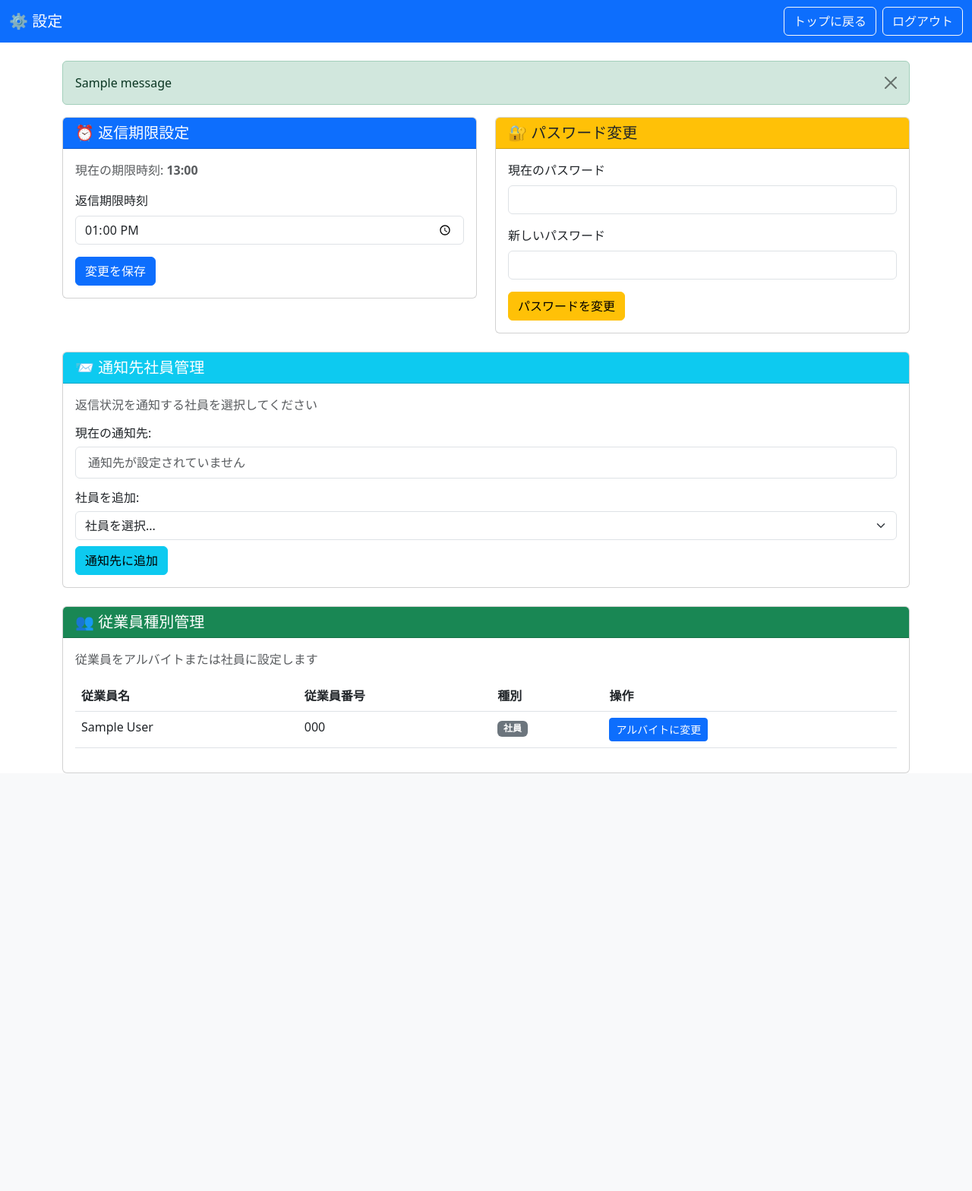
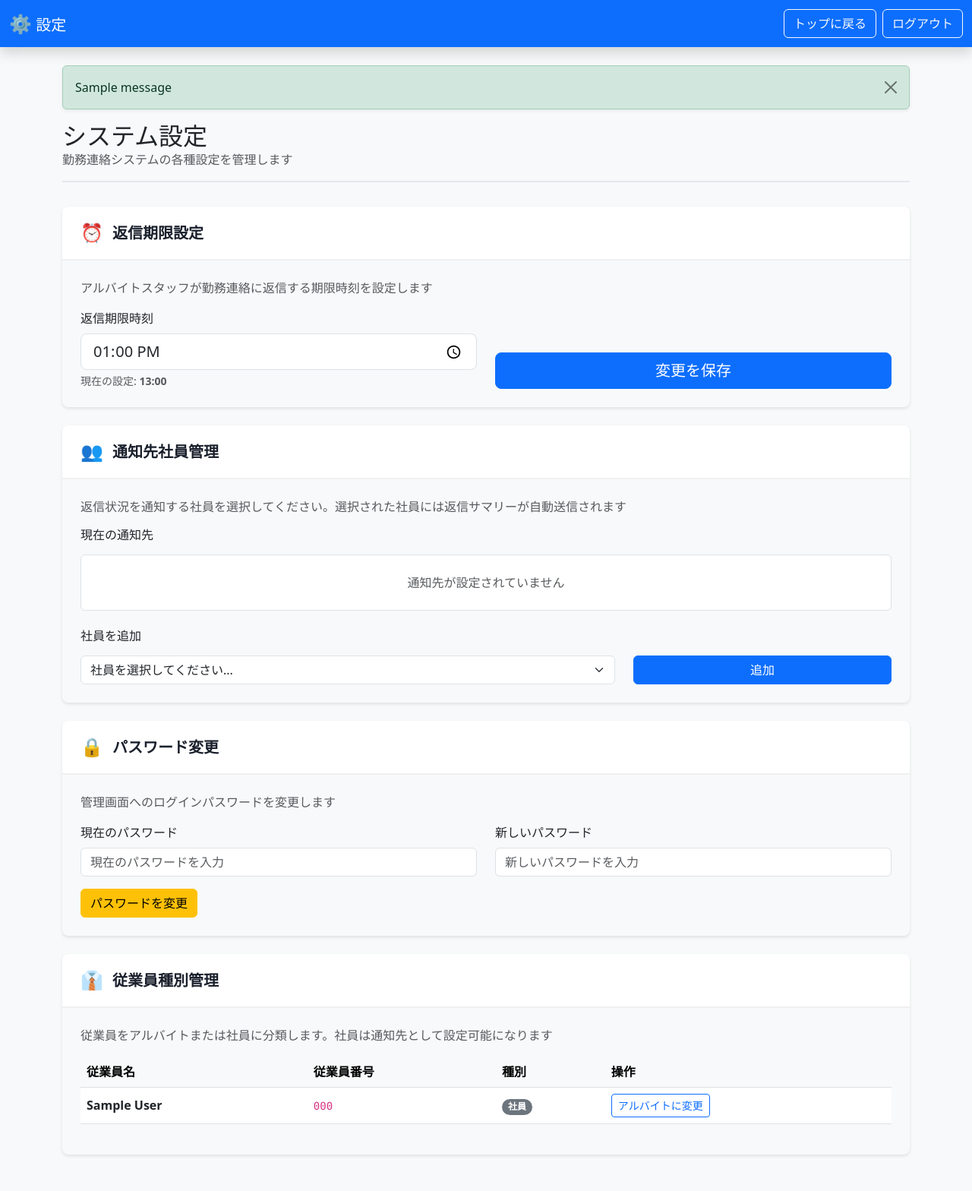
Before and after one commit to tontonfine/line-bot-work-notification, a Flask app: page /settings in a window 1280 px wide. Shown: the whole page at 76% size. Before the commit the page ends 1018 px from the top, so only its background shows below. Run offline with Flask 3, Linux system fonts and the light colour scheme; the visitor is signed in with stand-in values (Sample User, id 1); data comes from the database, SQL or seed files in the repository; tables that the repository leaves empty hold one stand-in row (values such as "Sample post"); one stand-in notice (Sample message) is shown.

Commit message:
feat: Feature #4 設定画面再構成 - モダンUIデザイン適用
## 変更内容
- ✅ セクション順序変更: ⏰返信期限 → 👥通知先社員 → 🔒パスワード → 👔従業員種別
- ✅ カードベースデザイン: 白背景、影付き、ホバーエフェクト
- ✅ 絵文字アイコン追加で視認性向上
- ✅ レスポンシブデザイン対応

## 実装ファイル
- templates/settings.html: 完全リファクタリング
- claudedocs/implementation-plan.md: 実装計画書追加

## テスト
- ブラウザで動作確認済み（Playwright使用）
- すべてのセクションが正しい順序で表示
- 既存機能は維持

🤖 Generated with [Claude Code](https://claude.com/claude-code)

Co-Authored-By: Claude <noreply@anthropic.com>

```diff
--- a/templates/settings.html
+++ b/templates/settings.html
@@ -5,11 +5,51 @@
     <meta name="viewport" content="width=device-width, initial-scale=1.0">
     <title>設定 - 勤務連絡システム</title>
     <link href="https://cdn.jsdelivr.net/npm/bootstrap@5.3.0/dist/css/bootstrap.min.css" rel="stylesheet">
+    <style>
+        .settings-card {
+            border: none;
+            box-shadow: 0 2px 4px rgba(0,0,0,0.1);
+            border-radius: 8px;
+            margin-bottom: 1.5rem;
+            transition: box-shadow 0.3s ease;
+        }
+        .settings-card:hover {
+            box-shadow: 0 4px 8px rgba(0,0,0,0.15);
+        }
+        .settings-card-header {
+            background: white;
+            border-bottom: 2px solid #f0f0f0;
+            padding: 1.25rem 1.5rem;
+            border-radius: 8px 8px 0 0;
+        }
+        .settings-card-header h5 {
+            margin: 0;
+            display: flex;
+            align-items: center;
+            font-size: 1.25rem;
+            font-weight: 600;
+            color: #1a202c;
+        }
+        .settings-card-header .icon {
+            font-size: 1.5rem;
+            margin-right: 0.75rem;
+        }
+        .settings-card-body {
+            padding: 1.5rem;
+        }
+        .page-header {
+            margin-bottom: 2rem;
+            padding-bottom: 1rem;
+            border-bottom: 2px solid #e2e8f0;
+        }
+    </style>
 </head>
-<body>
-    <nav class="navbar navbar-expand-lg navbar-dark bg-primary">
+<body class="bg-light">
+    <nav class="navbar navbar-expand-lg navbar-dark bg-primary shadow">
         <div class="container-fluid">
-            <a class="navbar-brand" href="{{ url_for('index') }}">⚙️ 設定</a>
+            <a class="navbar-brand" href="{{ url_for('index') }}">
+                <span class="fs-4">⚙️</span> 設定
+            </a>
             <div class="d-flex">
                 <a href="{{ url_for('index') }}" class="btn btn-outline-light me-2">トップに戻る</a>
                 <a href="{{ url_for('logout') }}" class="btn btn-outline-light">ログアウト</a>
@@ -17,11 +57,11 @@
         </div>
     </nav>
 
-    <div class="container mt-4">
+    <div class="container mt-4 mb-5">
         {% with messages = get_flashed_messages(with_categories=true) %}
             {% if messages %}
                 {% for category, message in messages %}
-                    <div class="alert alert-{{ category }} alert-dismissible fade show" role="alert">
+                    <div class="alert alert-{{ category }} alert-dismissible fade show shadow-sm" role="alert">
                         {{ message }}
                         <button type="button" class="btn-close" data-bs-dismiss="alert"></button>
                     </div>
@@ -29,94 +69,127 @@
             {% endif %}
         {% endwith %}
 
-        <div class="row">
-            <!-- 基本設定 -->
-            <div class="col-md-6 mb-4">
-                <div class="card">
-                    <div class="card-header bg-primary text-white">
-                        <h5 class="mb-0">⏰ 返信期限設定</h5>
-                    </div>
-                    <div class="card-body">
-                        <p class="text-muted">現在の期限時刻: <strong>{{ deadline_time }}</strong></p>
-                        <div class="mb-3">
-                            <label for="deadline_time" class="form-label">返信期限時刻</label>
-                            <input type="time" class="form-control" id="deadline_time" value="{{ deadline_time }}">
-                        </div>
-                        <button class="btn btn-primary" onclick="updateDeadline()">変更を保存</button>
-                    </div>
-                </div>
+        <div class="page-header">
+            <h2 class="mb-0">システム設定</h2>
+            <p class="text-muted mb-0">勤務連絡システムの各種設定を管理します</p>
         </div>
 
-            <!-- パスワード変更 -->
-            <div class="col-md-6 mb-4">
-                <div class="card">
-                    <div class="card-header bg-warning">
-                        <h5 class="mb-0">🔐 パスワード変更</h5>
+        <!-- セクション1: 返信期限設定 -->
+        <div class="settings-card">
+            <div class="settings-card-header">
+                <h5>
+                    <span class="icon">⏰</span>
+                    返信期限設定
+                </h5>
             </div>
-                    <div class="card-body">
-                        <div class="mb-3">
-                            <label for="current_password" class="form-label">現在のパスワード</label>
-                            <input type="password" class="form-control" id="current_password">
+            <div class="settings-card-body">
+                <p class="text-muted mb-3">アルバイトスタッフが勤務連絡に返信する期限時刻を設定します</p>
+                <div class="row align-items-end">
+                    <div class="col-md-6">
+                        <label for="deadline_time" class="form-label">返信期限時刻</label>
+                        <input type="time" class="form-control form-control-lg" id="deadline_time" value="{{ deadline_time }}">
+                        <div class="form-text">現在の設定: <strong>{{ deadline_time }}</strong></div>
                     </div>
-                        <div class="mb-3">
-                            <label for="new_password" class="form-label">新しいパスワード</label>
-                            <input type="password" class="form-control" id="new_password">
-                        </div>
-                        <button class="btn btn-warning" onclick="updatePassword()">パスワードを変更</button>
+                    <div class="col-md-6">
+                        <button class="btn btn-primary btn-lg w-100" onclick="updateDeadline()">
+                            変更を保存
+                        </button>
                     </div>
                 </div>
             </div>
         </div>
 
-        <!-- 通知先社員管理 -->
-        <div class="row">
-            <div class="col-12 mb-4">
-                <div class="card">
-                    <div class="card-header bg-info text-white">
-                        <h5 class="mb-0">📨 通知先社員管理</h5>
+        <!-- セクション2: 通知先社員管理 -->
+        <div class="settings-card">
+            <div class="settings-card-header">
+                <h5>
+                    <span class="icon">👥</span>
+                    通知先社員管理
+                </h5>
             </div>
-                    <div class="card-body">
-                        <p class="text-muted">返信状況を通知する社員を選択してください</p>
+            <div class="settings-card-body">
+                <p class="text-muted mb-3">返信状況を通知する社員を選択してください。選択された社員には返信サマリーが自動送信されます</p>
 
-                        <h6 class="mt-3">現在の通知先:</h6>
-                        <ul class="list-group mb-3">
+                <h6 class="mb-3">現在の通知先</h6>
+                <ul class="list-group mb-4">
                     {% if managers %}
                         {% for manager in managers %}
                             <li class="list-group-item d-flex justify-content-between align-items-center">
-                                        {{ manager.name }}
-                                        <button class="btn btn-sm btn-danger" onclick="removeManager({{ manager.id }})">削除</button>
+                                <span>
+                                    <strong>{{ manager.name }}</strong>
+                                    <small class="text-muted ms-2">({{ manager.employee_number }})</small>
+                                </span>
+                                <button class="btn btn-sm btn-outline-danger" onclick="removeManager({{ manager.id }})">
+                                    削除
+                                </button>
                             </li>
                         {% endfor %}
                     {% else %}
-                                <li class="list-group-item text-muted">通知先が設定されていません</li>
+                        <li class="list-group-item text-muted text-center py-4">
+                            通知先が設定されていません
+                        </li>
                     {% endif %}
                 </ul>
 
-                        <h6>社員を追加:</h6>
+                <h6 class="mb-3">社員を追加</h6>
+                <div class="row">
+                    <div class="col-md-8">
                         <select class="form-select" id="manager_select">
-                            <option value="">社員を選択...</option>
+                            <option value="">社員を選択してください...</option>
                             {% for emp in full_time %}
-                                <option value="{{ emp.id }}">{{ emp.name }}</option>
+                                <option value="{{ emp.id }}">{{ emp.name }} ({{ emp.employee_number }})</option>
                             {% endfor %}
                         </select>
-                        <button class="btn btn-info mt-2" onclick="addManager()">通知先に追加</button>
+                    </div>
+                    <div class="col-md-4">
+                        <button class="btn btn-primary w-100" onclick="addManager()">
+                            追加
+                        </button>
                     </div>
                 </div>
             </div>
         </div>
 
-        <!-- 従業員種別管理 -->
+        <!-- セクション3: パスワード変更 -->
+        <div class="settings-card">
+            <div class="settings-card-header">
+                <h5>
+                    <span class="icon">🔒</span>
+                    パスワード変更
+                </h5>
+            </div>
+            <div class="settings-card-body">
+                <p class="text-muted mb-3">管理画面へのログインパスワードを変更します</p>
                 <div class="row">
-            <div class="col-12">
-                <div class="card">
-                    <div class="card-header bg-success text-white">
-                        <h5 class="mb-0">👥 従業員種別管理</h5>
+                    <div class="col-md-6 mb-3">
+                        <label for="current_password" class="form-label">現在のパスワード</label>
+                        <input type="password" class="form-control" id="current_password" placeholder="現在のパスワードを入力">
                     </div>
-                    <div class="card-body">
-                        <p class="text-muted">従業員をアルバイトまたは社員に設定します</p>
+                    <div class="col-md-6 mb-3">
+                        <label for="new_password" class="form-label">新しいパスワード</label>
+                        <input type="password" class="form-control" id="new_password" placeholder="新しいパスワードを入力">
+                    </div>
+                </div>
+                <button class="btn btn-warning" onclick="updatePassword()">
+                    パスワードを変更
+                </button>
+            </div>
+        </div>
 
-                        <table class="table table-hover">
-                            <thead>
+        <!-- セクション4: 従業員種別管理（既存機能を保持） -->
+        <div class="settings-card">
+            <div class="settings-card-header">
+                <h5>
+                    <span class="icon">👔</span>
+                    従業員種別管理
+                </h5>
+            </div>
+            <div class="settings-card-body">
+                <p class="text-muted mb-3">従業員をアルバイトまたは社員に分類します。社員は通知先として設定可能になります</p>
+
+                <div class="table-responsive">
+                    <table class="table table-hover align-middle">
+                        <thead class="table-light">
                             <tr>
                                 <th>従業員名</th>
                                 <th>従業員番号</th>
@@ -127,25 +200,28 @@
                         <tbody>
                             {% for emp in all_employees %}
                                 <tr>
-                                        <td>{{ emp.name }}</td>
-                                        <td>{{ emp.employee_number }}</td>
+                                    <td><strong>{{ emp.name }}</strong></td>
+                                    <td><code>{{ emp.employee_number }}</code></td>
                                     <td>
-                                            <span class="badge bg-{{ 'primary' if emp.employee_type == 'part_time' else 'secondary' }}">
+                                        <span class="badge bg-{{ 'primary' if emp.employee_type == 'part_time' else 'secondary' }} rounded-pill">
                                             {{ 'アルバイト' if emp.employee_type == 'part_time' else '社員' }}
                                         </span>
                                     </td>
                                     <td>
                                         {% if emp.employee_type == 'part_time' %}
-                                                <button class="btn btn-sm btn-secondary" onclick="changeEmployeeType({{ emp.id }}, 'full_time')">社員に変更</button>
+                                            <button class="btn btn-sm btn-outline-secondary" onclick="changeEmployeeType({{ emp.id }}, 'full_time')">
+                                                社員に変更
+                                            </button>
                                         {% else %}
-                                                <button class="btn btn-sm btn-primary" onclick="changeEmployeeType({{ emp.id }}, 'part_time')">アルバイトに変更</button>
+                                            <button class="btn btn-sm btn-outline-primary" onclick="changeEmployeeType({{ emp.id }}, 'part_time')">
+                                                アルバイトに変更
+                                            </button>
                                         {% endif %}
                                     </td>
                                 </tr>
                             {% endfor %}
                         </tbody>
                     </table>
-                    </div>
                 </div>
             </div>
         </div>
```
Also changed, not shown: claudedocs/implementation-plan.md (added, +185 -0 lines). Lines whose indentation alone changed are shown as unchanged.
